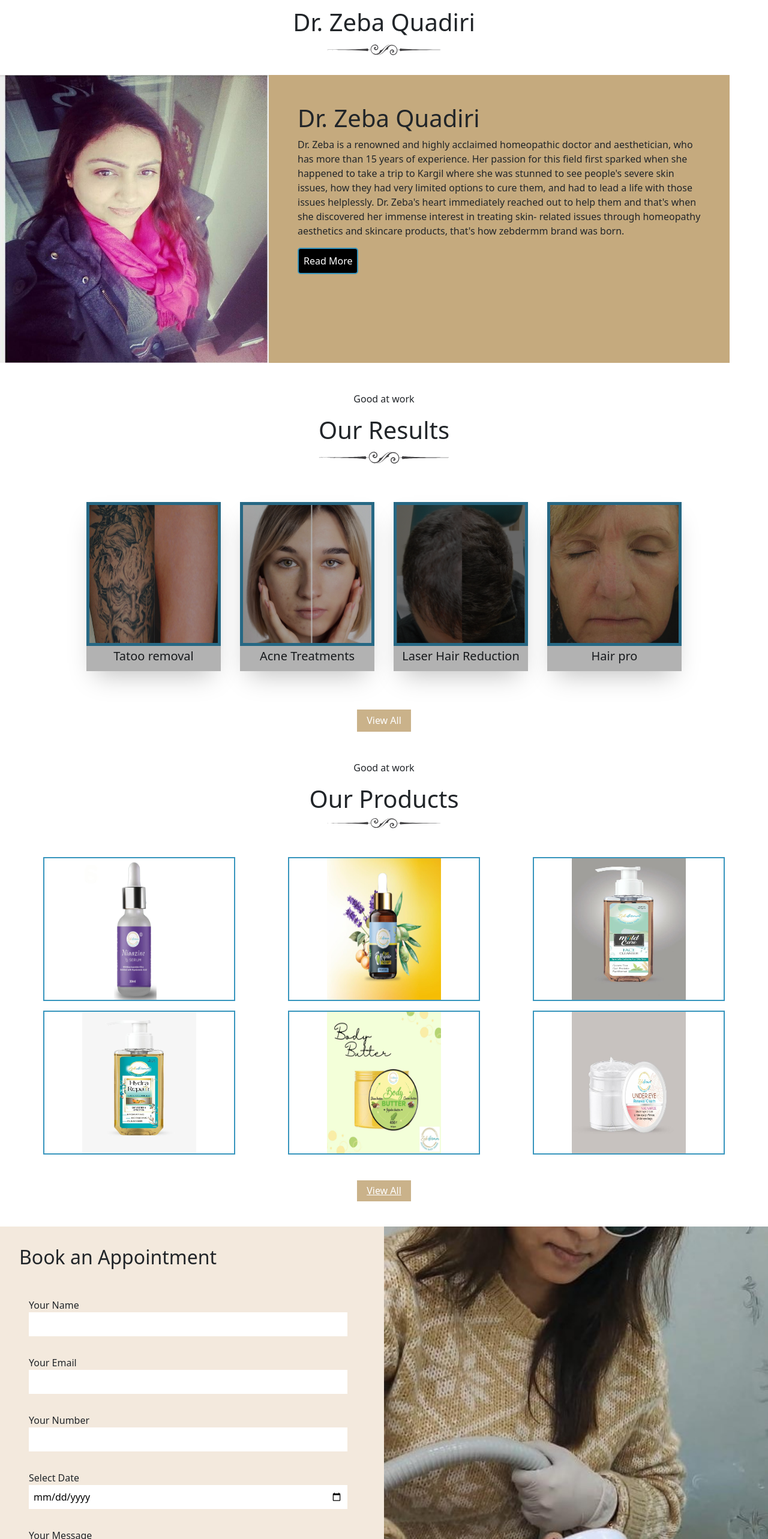
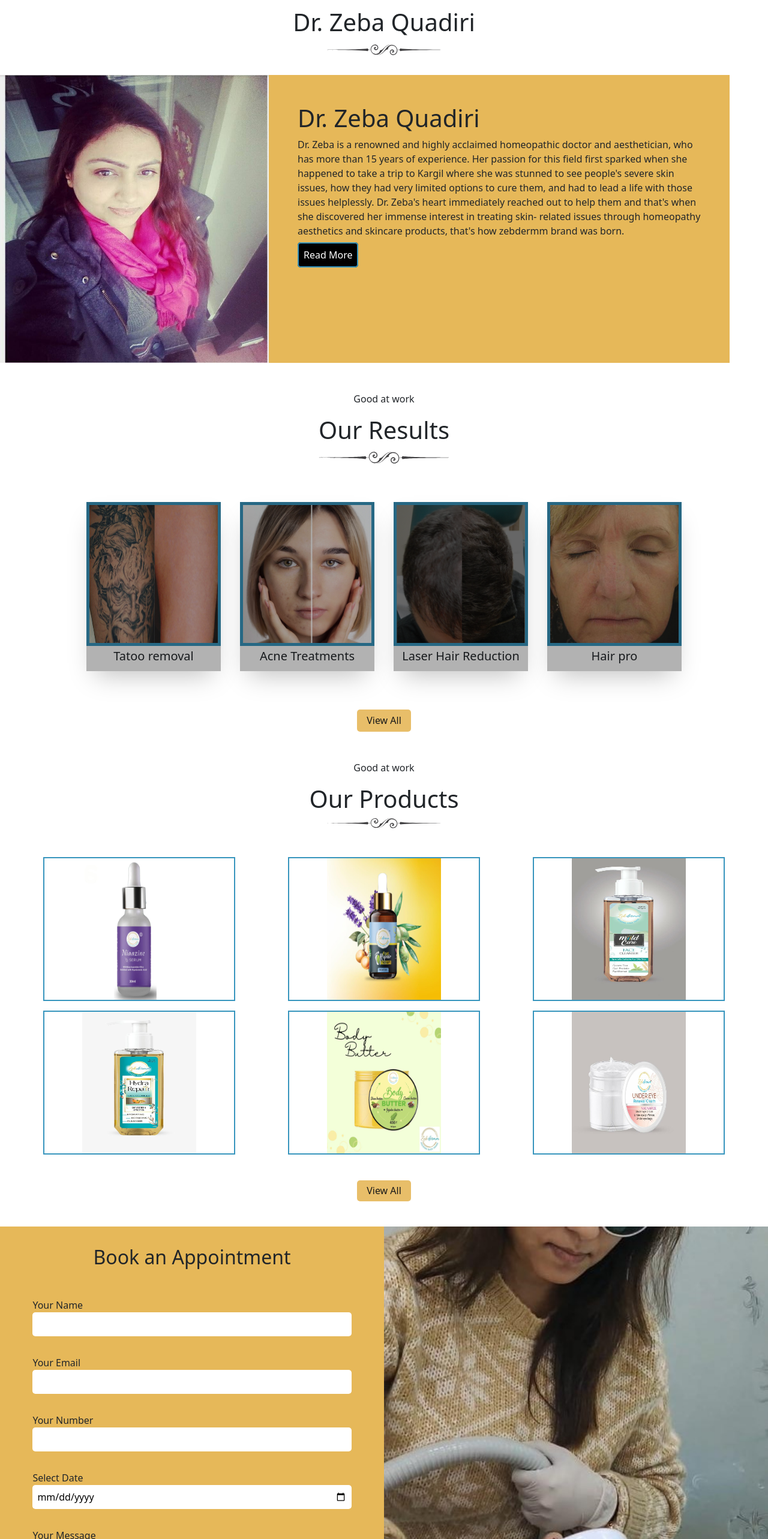
Before and after one commit to punitdiwan/alayza, a Next.js app: page / in a window 1280 px wide. Shown: the part 1540-4106 px from the top of the page at 60% size. Built offline with nearby package versions, Linux system fonts and the light colour scheme.

Commit message:
color-changed

```diff
--- a/Components/Home/Meet.js
+++ b/Components/Home/Meet.js
@@ -1,4 +1,5 @@
 import React from "react";
+import Link from "next/link";
 
 const Meet = () => {
   return (
@@ -28,7 +29,9 @@ const Meet = () => {
               Medical College and had her thesis on drug therapy in Male
               Androgenetic Alopecia at LNJP HOSPITAL DELHI. */}
             </p>
-            <button className="meet-btn">Read More</button>
+            <Link href="/Aboutdr" className="meet-btn" >
+              Read More
+            </Link>
           </div>
         </div>
       </div>
--- a/Components/Home/Youtube.js
+++ b/Components/Home/Youtube.js
@@ -1,7 +1,7 @@
 import React from "react";
 // import "./styles.css";
 import YoutubeEmbed from "./YoutubeEmbed";
-import Link  from 'next/link';
+import Link from "next/link";
 
 export default function Youtube() {
   return (
@@ -20,7 +20,13 @@ export default function Youtube() {
           <YoutubeEmbed embedId="./images/product-5.jpeg" />
           <YoutubeEmbed embedId="./images/product-6.jpeg" />
         </div>
-        <Link href= "/Products" className="global-btn">View All</Link>
+        <Link
+          href="/Products"
+          className="global-btn"
+          style={{ textDecoration: "none", color:"black" }}
+        >
+          View All
+        </Link>
       </section>
     </>
   );
--- a/pages/Myprofile.js
+++ b/pages/Myprofile.js
@@ -15,12 +15,12 @@ const Myprofile=()=>{
                 <img src="./images/mouse.jpg" style={{width:"80px",height:"80px", borderRadius:"50%"}} />
 
             </div>
-            <form>
+            <form className="profile-form">
                 <input type="text" placeholder="Name"/>
                 <input type="email" placeholder="Email"/>
                 <input type="password" placeholder="Password"/>
                 <input type="password" placeholder="Confirm Password"/>
-                <button className="login-btn" style={{marginLeft:"0.5rem",borderRadius:"5px"}}>Update Profile</button>
+                <button className="profile-btn" style={{marginLeft:"0.5rem",borderRadius:"5px"}}>Update Profile</button>
 
             </form>
     </section>
--- a/styles/globals.css
+++ b/styles/globals.css
@@ -49,7 +49,7 @@ a {
   width: 60%;
   padding: 3rem;
   text-align: left;
-  background-color: #C5AA7E;
+  background-color: #E6B859;
 }
 .meet-btn{
   border: 2px solid #3795BD;
@@ -57,12 +57,14 @@ a {
   color: #fff;
   border-radius: 5px;
   padding: 0.5rem;
+  text-decoration: none;
   /* border: none; */
 }
 .meet-btn:hover{
   transition: 0.2s;
   background-color: #3795BD;
 opacity:1;
+color: black;
 }
 .card_image{
   position:relative;
@@ -173,8 +175,9 @@ opacity:1;
 .global-btn{
   border: none;
   padding: 0.4rem 1rem;
-  background-color: #C5AA7E;
-  color: white;
+  background-color: #E6B859;
+  border-radius: 5px;
+  /* color: white; */
   opacity: 0.9;
   width: 10% auto;
 }
@@ -247,10 +250,11 @@ opacity:1;
 }
 form{
   width: 50%;
-  background-color: #F3E9DD;
+  background-color: #E6B859;
   /* margin: 2rem; */
   display: flex;
   flex-direction: column;
+  align-items:center;
   padding: 2rem;
   /* border: 2px solid red; */
 }
@@ -265,27 +269,26 @@ form>label{
   padding: 0.6rem;
   width: 130px;
   cursor: pointer;
-  background-color: #B6987A;
+  background-color: #3795BD;
   border:none;
   color: #fff;
+  border-radius: 5px;
+  /* opacity: ; */
 }
 .form-btn:hover{
   transition: .3s ease-in-out;
-  opacity: 0.9;
-  color: #fff;
-  background-color: #3795BD;
+  opacity: 1;
+  /* color: #fff; */
+  background-color: black;
 }
 form>h2{
   margin-bottom: 2rem;
 }
 form input{
+  border-radius: 5px;
   border: none;
   padding: 0.5rem;
 }
-/* .form-div>img{
-  width:45vw;
-  height: 90vh;
-} */
 
 
 
@@ -379,7 +382,7 @@ li{
 
   margin-top: -20px;
   padding: 2rem;
-  background-color: #C5AA7E ;
+  background-color: #E6B859 ;
   /* border: 5px solid #3795BD; */
 }
 
@@ -434,7 +437,7 @@ li{
 .clinic-timing-main{
   display: flex;
   padding: 3rem;
-  background-color: #C5AA7E;
+  background-color: #E6B859;
   /* color: #fff; */
 }
 .clinic-timing-1 span{
@@ -474,7 +477,8 @@ li{
 }
 
 .about-doctor-3 form {
-  height: 100vh;
+  height: 100vh auto;
+  background-color: #E6B859;
   width: 40%;
 }
 
@@ -667,7 +671,7 @@ li{
 }
 .treatments img {
  width: 70%;
- height: 90vh;
+ height: 120vh;
 }
 .acne-treatment{
   padding: 2rem;
@@ -944,7 +948,7 @@ li{
     border: none;
     border-right: 2px solid #fff;
     padding: 0.4rem 1rem;
-    background-color: #C5AA7E;
+    background-color: #E6B859;
     color: #fff;
     opacity: 0.9;
     width: 60px;
@@ -994,7 +998,7 @@ li{
     text-align:center;
     border: none;
   padding: 0.8rem 1rem;
-  background-color: #C5AA7E;
+  background-color: #E6B859;
   color: black;
   opacity: 0.9;
   width: 50% ;
@@ -1098,16 +1102,34 @@ li{
    }
 
    .profile-main form{
+
+   }
+   .profile-form{
     padding: 0;
-    /* border: 2px solid red; */
+    border: 2px solid red;
       margin: 0 auto;
       background-color: #fff;
    }
+   .profile-btn{
+    border: none;
+    padding: 0.4rem 1rem;
+    background-color: #E6B859;
+    /* color: white; */
+    opacity: 0.9;
+    width: 10% auto;
+  }
+  .profile-btn:hover{
+    transition: all 0.3s ease;
+    color: #fff;
+    background-color: #3795BD;
+    opacity: 1.5;
+  }
    .profile-main form input{
     border: 1px solid grey;
     padding:1rem;
     margin: 0.5rem;
     border-radius: 5px;
+    text-align:left;
    }
    .profile-1{
     display: flex;
@@ -1158,6 +1180,9 @@ li{
 /* @media only screen and (min-width: 1200px) {...} */
 
 @media only screen and (max-width: 992px) {
+  .clinic-timing-1 span{
+    width: auto;
+  }
   .products-main .dropdown select,label{
     width: 30%;
   }
@@ -1302,7 +1327,7 @@ li{
     gap: 2rem;
   }
   .about-doctor-3 form{
-    height: 120vh;
+    height: 120vh auto;
     width: 100%;
   }
 
```
